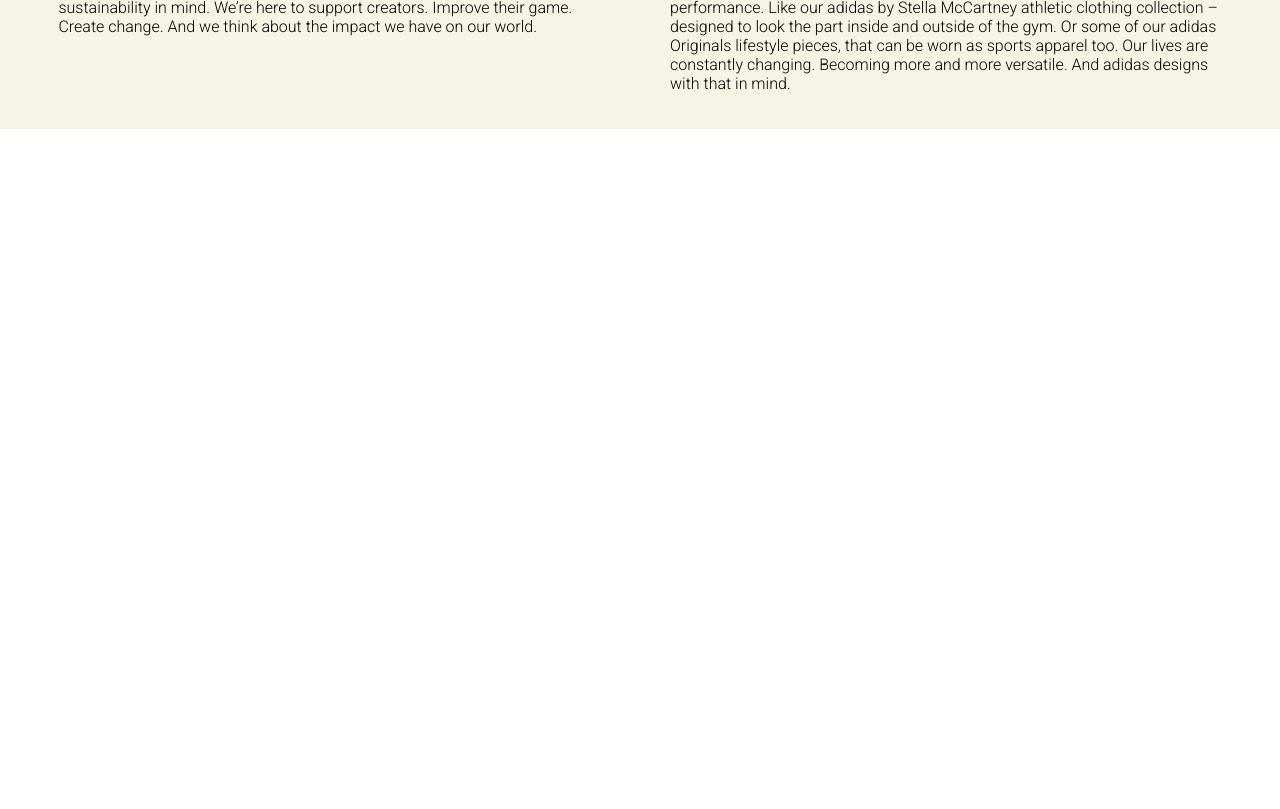
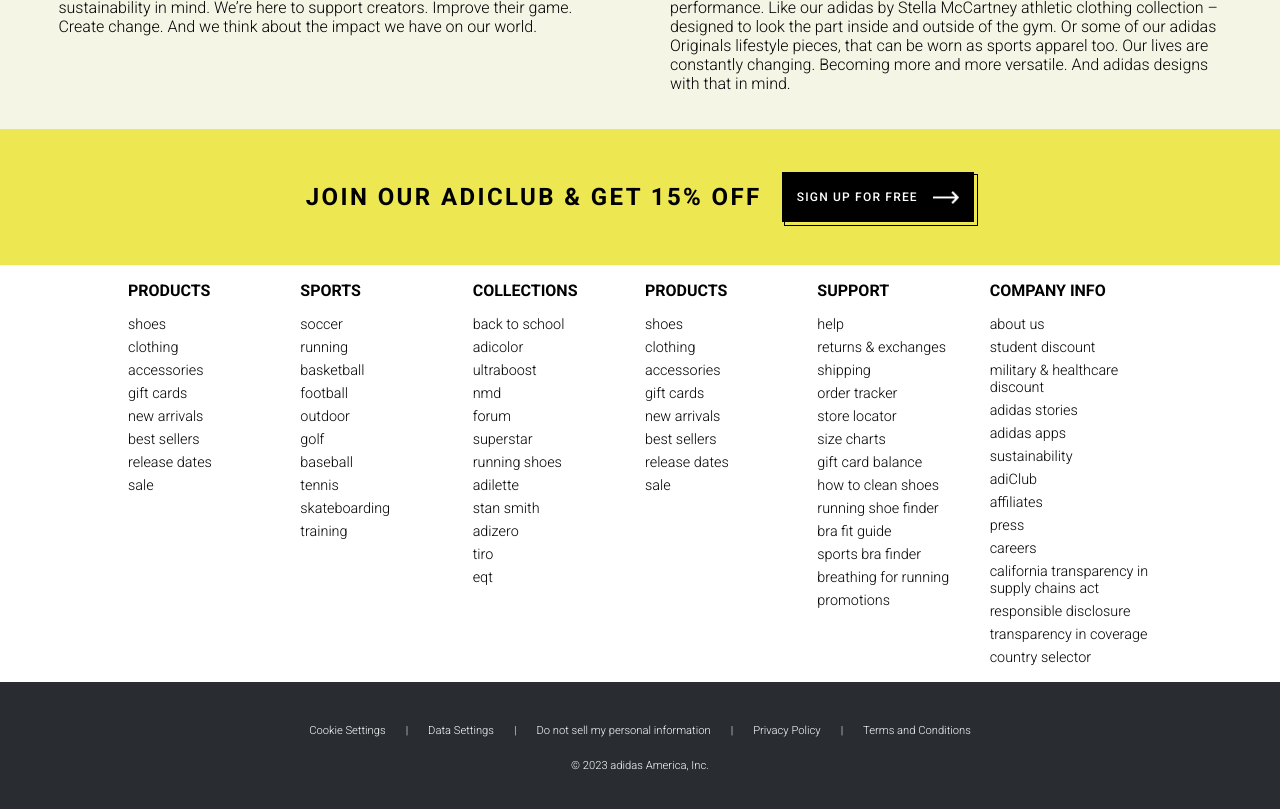
Before and after one commit to gusanitor8/STW_proyecto1, a React app: page / in a window 1280 px wide. Shown: the part 3720-4529 px from the top of the page. Before the commit the page ends 3849 px from the top, so only its background shows below. Built offline with nearby package versions, Linux system fonts and the light colour scheme.

Commit message:
pagina completa

```diff
--- /dev/null
+++ b/components/Footer.js
@@ -0,0 +1,73 @@
+import React from "react";
+import "./Footer.scss";
+
+const Footer = () => {
+    const menuItems = {
+        'PRODUCTS': ['shoes', 'clothing', 'accessories', 'gift cards', 'new arrivals', 'best sellers', 'release dates', 'sale'],
+        'SPORTS': ['soccer', 'running', 'basketball', 'football', 'outdoor', 'golf', 'baseball', 'tennis', 'skateboarding', 'training'],
+        'COLLECTIONS': ['back to school', 'adicolor', 'ultraboost', 'nmd', 'forum', 'superstar', 'running shoes', 'adilette', 'stan smith', 'adizero', 'tiro', 'eqt'],
+        'SUPPORT': ['help', 'returns & exchanges', 'shipping', 'order tracker', 'store locator', 'size charts', 'gift card balance', 'how to clean shoes', 'running shoe finder', 'bra fit guide', 'sports bra finder', 'breathing for running', 'promotions'],
+        'COMPANY INFO': ['about us', 'student discount', 'military & healthcare discount', 'adidas stories', 'adidas apps', 'sustainability', 'adiClub', 'affiliates', 'press', 'careers', 'california transparency in supply chains act', 'responsible disclosure', 'transparency in coverage', 'country selector'],
+    };
+
+    const getItems = (key) => {
+        let content = [];
+
+        for(let i = 0; i < menuItems[key].length; i++){
+            content.push(<li className="footer-items" key = {i}>{menuItems[key][i]}</li>)
+        }
+        return content;
+    }
+
+    return(
+        <>
+            <div className="footer-container">
+                <div className="footer-grid">
+                    <div className="footer-grid-tittle">
+                        <p className="footer-tittle">PRODUCTS</p>
+                        <ul>
+                            {getItems('PRODUCTS')}
+                        </ul>
+                    </div>
+
+                    <div className="footer-grid-tittle">
+                        <p className="footer-tittle">SPORTS</p>
+                        <ul>
+                            {getItems('SPORTS')}
+                        </ul>
+                    </div>
+
+                    <div className="footer-grid-tittle">
+                        <p className="footer-tittle">COLLECTIONS</p>
+                        <ul>
+                            {getItems('COLLECTIONS')}
+                        </ul>
+                    </div>
+
+                    <div className="footer-grid-tittle">
+                        <p className="footer-tittle">PRODUCTS</p>
+                        <ul>
+                            {getItems('PRODUCTS')}
+                        </ul>
+                    </div>
+
+                    <div className="footer-grid-tittle">
+                        <p className="footer-tittle">SUPPORT</p>
+                        <ul>
+                            {getItems('SUPPORT')}
+                        </ul>
+                    </div>
+
+                    <div className="footer-grid-tittle">
+                        <p className="footer-tittle">COMPANY INFO</p>
+                        <ul>
+                            {getItems('COMPANY INFO')}
+                        </ul>
+                    </div>
+                </div>
+            </div>
+        </>
+    )
+}
+
+export default Footer;
--- /dev/null
+++ b/components/Footer.scss
@@ -0,0 +1,34 @@
+@import url('https://fonts.googleapis.com/css2?family=Roboto:wght@300;500;700&display=swap');
+$font-family: 'Roboto', sans-serif;
+
+.footer-container{
+    .footer-grid{
+        display: grid;
+        grid-template-columns: repeat(6, 1fr);
+        gap: 10px;
+        margin-left: 10% ;
+        margin-right: 10%;
+
+        .footer-grid-tittle{
+            font-family:$font-family ;
+            .footer-tittle{
+                font-weight: 700;
+                font-size: 1.0em;
+            }
+
+            ul{
+                list-style-type: none;
+                padding-left:0 ;
+                .footer-items{
+                    margin-top:6px ;
+                    margin-bottom:6px;
+                    font-weight: 300;
+                    font-size: 0.9em;
+                }
+                .footer-items:hover{
+                    text-decoration: underline;
+                }
+            }
+        }
+    }
+}
--- /dev/null
+++ b/components/Footer2.js
@@ -0,0 +1,32 @@
+import React from "react";
+import "./Footer2.scss";
+
+const Footer2 = () => {
+    return(
+        <>
+            <div className="footer2-super-container">
+                <div className="footer2-container">
+                    <p className="footer2-item">Cookie Settings</p>
+                    <p className="footer2-item">|</p>
+
+                    <p className="footer2-item">Data Settings</p>
+                    <p className="footer2-item">|</p>
+
+                    <p className="footer2-item">Do not sell my personal information</p>
+                    <p className="footer2-item">|</p>
+
+                    <p className="footer2-item">Privacy Policy</p>
+                    <p className="footer2-item">|</p>
+
+                    <p className="footer2-item">Terms and Conditions</p>
+                </div>
+                <div className="footer2-container">
+                    <p className="footer2-item">© 2023 adidas America, Inc.</p>
+
+                </div>
+            </div>
+        </>
+    );
+};
+
+export default Footer2;
--- /dev/null
+++ b/components/Footer2.scss
@@ -0,0 +1,25 @@
+@import url('https://fonts.googleapis.com/css2?family=Roboto:wght@300;500;700&display=swap');
+$font-family: 'Roboto', sans-serif;
+$background-color: rgb(41,44,49);
+
+
+.footer2-super-container{
+    background-color: $background-color;
+    padding-top:30px;
+    padding-bottom:30px;
+
+    .footer2-container{
+        display: flex;
+        flex-direction: row;
+        justify-content: center;
+        font-family: $font-family;
+        font-weight: 300;
+        color: white;
+
+        .footer2-item{
+            margin-left:10px;
+            margin-right: 10px;
+            font-size: 0.7em;
+        }
+    }
+}
--- /dev/null
+++ b/components/Promo.js
@@ -0,0 +1,19 @@
+import React from "react";
+import "./Promo.scss";
+import arrow from "../images/arrow-white.png"
+
+const Promo = () => {
+    return(
+        <>
+            <div className="promo-container">
+                <p className="promo-anouncement">JOIN OUR ADICLUB & GET 15% OFF</p>
+                <div className="btnContainer">
+                    <button>SIGN UP FOR FREE</button>
+                    <img src={arrow}></img>
+                </div>
+            </div>
+        </>
+    );
+};
+
+export default Promo;
--- /dev/null
+++ b/components/Promo.scss
@@ -0,0 +1,78 @@
+
+@import url('https://fonts.googleapis.com/css2?family=Roboto:wght@300;500;700&display=swap');
+$font-family: 'Roboto', sans-serif;
+$button-background-color: black;
+$button-text-color: white;
+$button-text-color-hover:  grey;
+$background-color: rgb(237,231,82);
+
+.promo-container{
+    padding-top: 30px;
+    padding-bottom: 30px;
+    display: flex;
+    flex-direction: row;
+    justify-content: center;
+    align-items: center;
+    background-color: $background-color;
+
+    .promo-anouncement{
+        font-family: $font-family;
+        font-weight: 700;
+        font-size: 1.5em;
+        letter-spacing: 0.1em;
+        margin-right: 10px;
+    }
+
+    .btnContainer{
+        margin-top: 10px ;
+        margin-bottom: 10px;
+        margin-left:10px;
+
+        color: $button-text-color;
+        background-color: $button-background-color;
+        transition: color 0.2s ease-in-out;
+
+        width: fit-content;
+        height: 50px;
+
+        display: flex;
+        align-items: center;
+
+        padding-right: 15px;
+        padding-left: 15px;
+
+        font-family: $font-family;
+        letter-spacing: 0.1em;
+        font-size: 0.75em;
+
+        position: relative;
+
+
+        img{
+            max-height: 25%;
+            width: auto;
+            margin:0;
+            margin-left: 15px;
+        }
+
+        button{
+            all: unset;
+        }
+
+        &::after{
+            content: "";
+            position: absolute;
+            background-color: transparent;
+            height: 50px;
+            width: 100%;
+
+            border: 0.5px solid $button-background-color;
+            left:2px;
+            top:2px;
+        }
+    }
+
+    .btnContainer:hover{
+        color: gray;
+    }
+}
--- /dev/null
+++ b/next.config.js
@@ -0,0 +1,7 @@
+module.exports = {
+    pageExtensions: ['js'],
+    webpack: (config) => {
+      config.resolve.alias['~'] = __dirname;
+      return config;
+    },
+  };
--- a/package.json
+++ b/package.json
@@ -6,13 +6,15 @@
   "scripts": {
     "test": "echo \"Error: no test specified\" && exit 1",
     "serve": "webpack serve --mode development",
-    "build": "webpack --mode production"
+    "build": "webpack --mode production",
+    "dev": "node server.js"
   },
   "keywords": [],
   "author": "",
   "license": "ISC",
   "dependencies": {
     "file-loader": "^6.2.0",
+    "next": "^13.4.1",
     "react": "^18.2.0",
     "react-dom": "^18.2.0"
   },
--- a/src/App.js
+++ b/src/App.js
@@ -7,6 +7,9 @@
 import SportCardCarrousel from "../components/SportCardCarrousel";
 import Popular from "../components/Popular";
 import Story from "../components/Story";
+import Promo from "../components/Promo";
+import Footer from "../components/Footer";
+import Footer2 from "../components/Footer2";
 
 const App = () => {
   return (
@@ -19,6 +22,9 @@
       <SportCardCarrousel/>
       <Popular/>
       <Story/>
+      <Promo/>
+      <Footer/>
+      <Footer2/>
     </>
     );
 };
--- a/webpack.config.js
+++ b/webpack.config.js
@@ -2,13 +2,14 @@
 const HtmlWebpackPlugin = require("html-webpack-plugin");
 
 module.exports = {
+  entry: "./pages/index.js", // specify the path to your entry file
   output: {
     path: path.join(__dirname, "/dist"), // the bundle output path
     filename: "bundle.js", // the name of the bundle
   },
   plugins: [
     new HtmlWebpackPlugin({
-      template: "src/index.html", // to import index.html file inside index.js
+      template: "pages/index.html", // to import index.html file inside index.js
     }),
   ],
   devServer: {
```
Also changed, not shown: server.js (added, +30 -0 lines), images/arrow-white.png (added), 1 other file (tests, documents, lock files or other folders).
